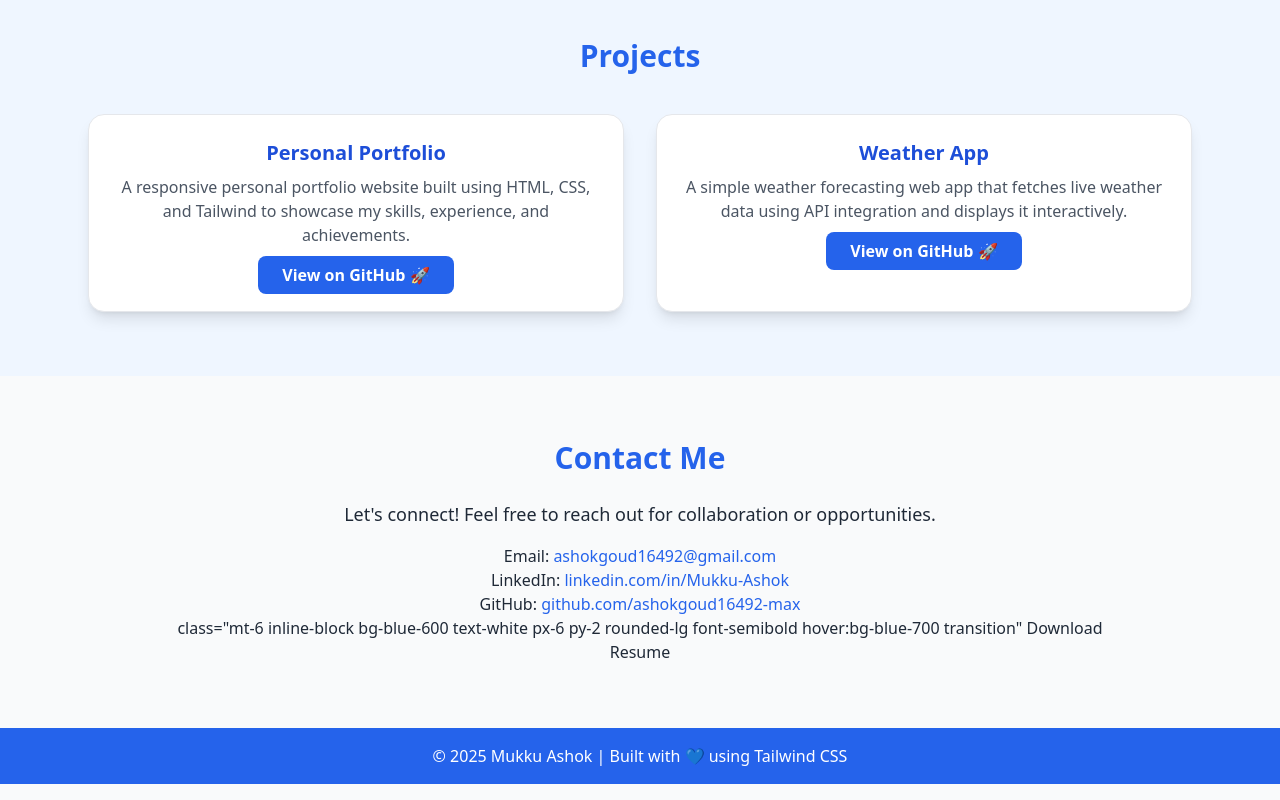
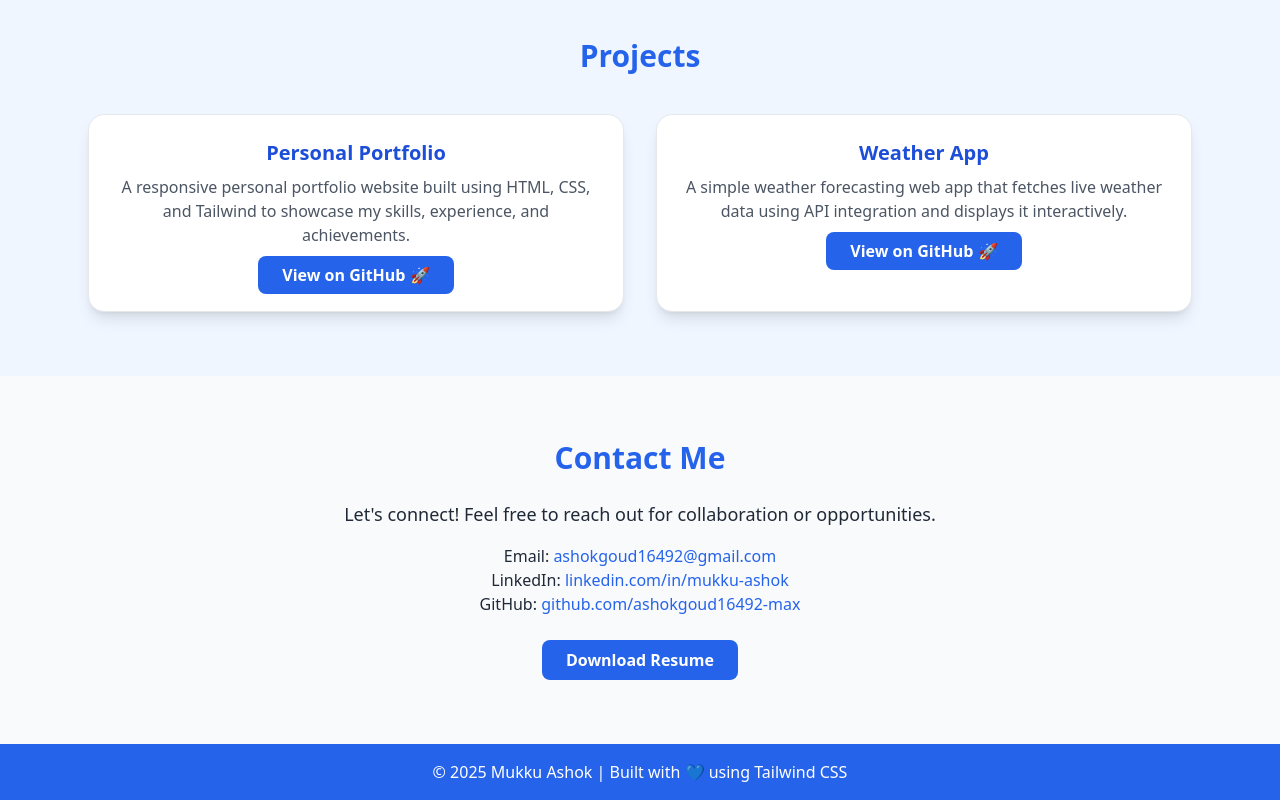
Before and after one commit to ashokgoud16492-max/Portfolio, a plain HTML site: page index.html in a window 1280 px wide. Shown: the part 846-1646 px from the top of the page. Drawn offline with nearby package versions, Linux system fonts and the light colour scheme.

Commit message:
Update index.html

```diff
--- a/index.html
+++ b/index.html
@@ -85,7 +85,7 @@
     </p>
     <p>LinkedIn:
       <a href="https://www.linkedin.com/in/mukku-ashok" target="_blank" class="text-blue-600 hover:underline">
-        linkedin.com/in/Mukku-Ashok
+        linkedin.com/in/mukku-ashok
       </a>
     </p>
     <p>GitHub:
@@ -93,8 +93,8 @@
         github.com/ashokgoud16492-max
       </a>
     </p>
-    <a href="files/ASHOK_RESUME.pdf"> class="mt-6 inline-block bg-blue-600 text-white px-6 py-2 rounded-lg font-semibold hover:bg-blue-700 transition"
-    Download Resume
+    <a href="resume.pdf" class="mt-6 inline-block bg-blue-600 text-white px-6 py-2 rounded-lg font-semibold hover:bg-blue-700 transition">
+      Download Resume
     </a>
   </section>
 
```
